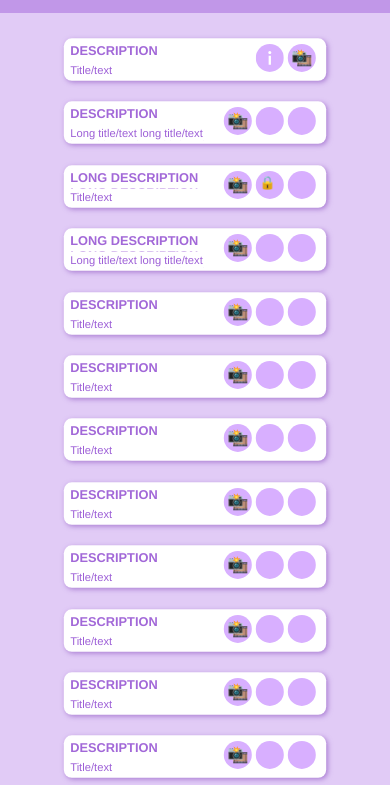
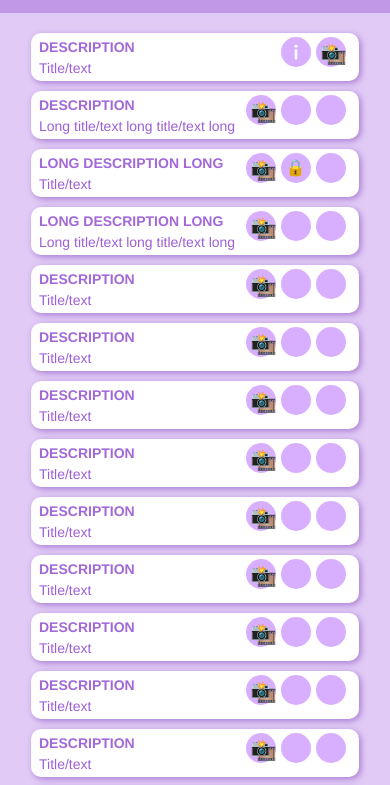
Before and after one commit to dictedicte/test3, a plain HTML site: page index.html in a window 390 px wide. Shown: the part 37-822 px from the top of the page. Drawn offline with Linux system fonts and the light colour scheme.

Commit message:
Update index.html

```diff
--- a/index.html
+++ b/index.html
@@ -226,10 +226,31 @@
             font-weight: 500;
         }
 
-        @media(max-width:450px){
+        @media(max-width:750px){
             .entry{
-                scale: 0.8;
+                min-height: 30px;
             }
+
+            .entry main h1{
+                font-size: 14px;
+                height: 19.2px;
+                min-height: 19.2px;
+                margin: 2px 0 2px 0;
+            }
+            .entry main p{
+                font-size: 14px;
+                height: 16.8px;
+                min-height: 16.8px;
+            }
+
+        .entry .buttons{
+            height: 30px;
+        }
+        .btn{
+            width: 30px;
+            height: 30px;
+            margin-right: 5px;
+        }
         }
 
     </style>
```
